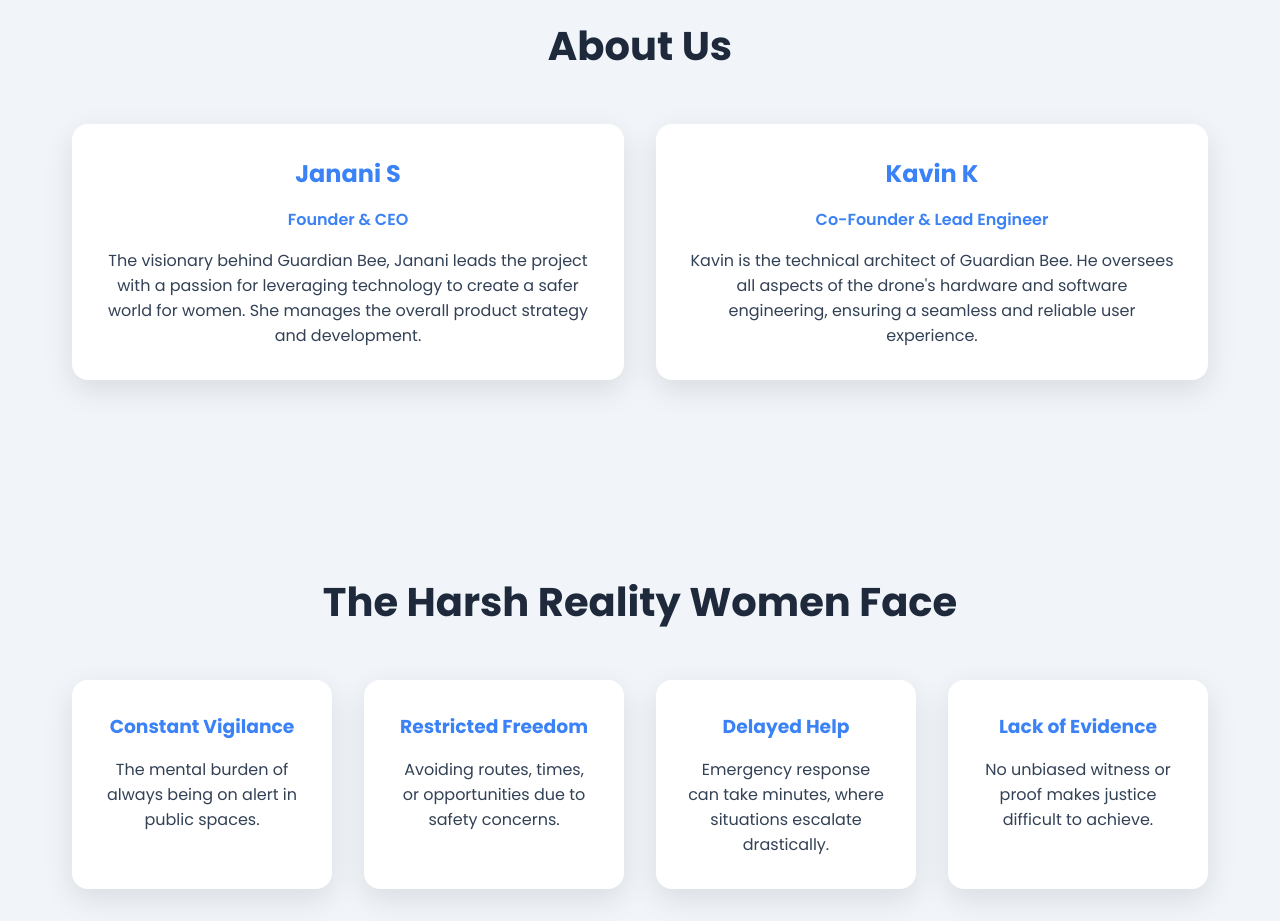
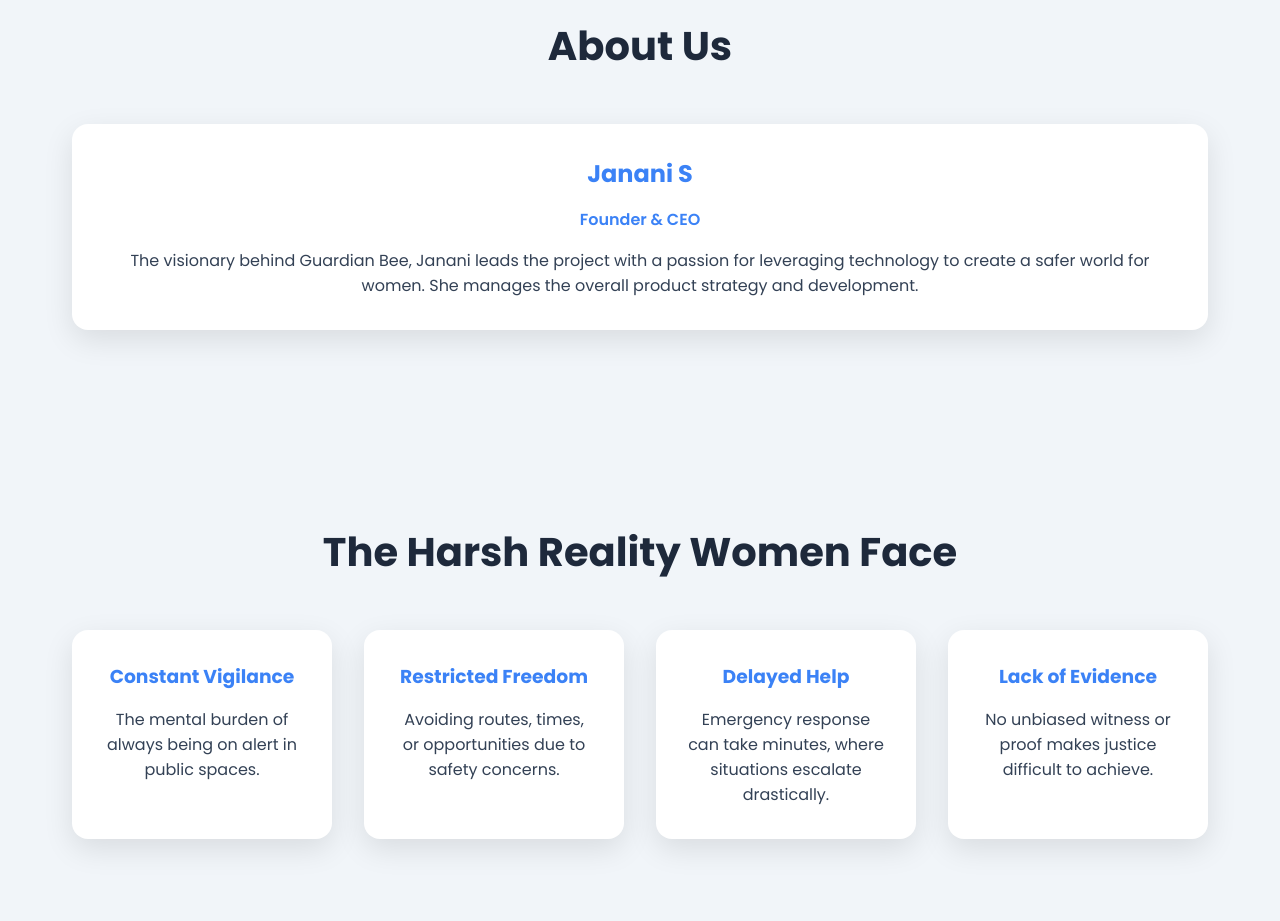
Before and after one commit to kavink-io/SafeWingTechnologies, a React (Vite) app: page / in a window 1280 px wide. Shown: the part 880-1801 px from the top of the page. Built offline with nearby package versions, Linux system fonts and the light colour scheme.

Commit message:
feat: add AboutUs component with team member profile display

```diff
--- a/src/components/AboutUs.jsx
+++ b/src/components/AboutUs.jsx
@@ -10,11 +10,7 @@
     role: 'Founder & CEO',
     description: 'The visionary behind Guardian Bee, Janani leads the project with a passion for leveraging technology to create a safer world for women. She manages the overall product strategy and development.'
   },
-  {
-    name: 'Kavin K',
-    role: 'Co-Founder & Lead Engineer',
-    description: 'Kavin is the technical architect of Guardian Bee. He oversees all aspects of the drone\'s hardware and software engineering, ensuring a seamless and reliable user experience.'
-  },
+
 ];
 
 const AboutUs = () => {
```
